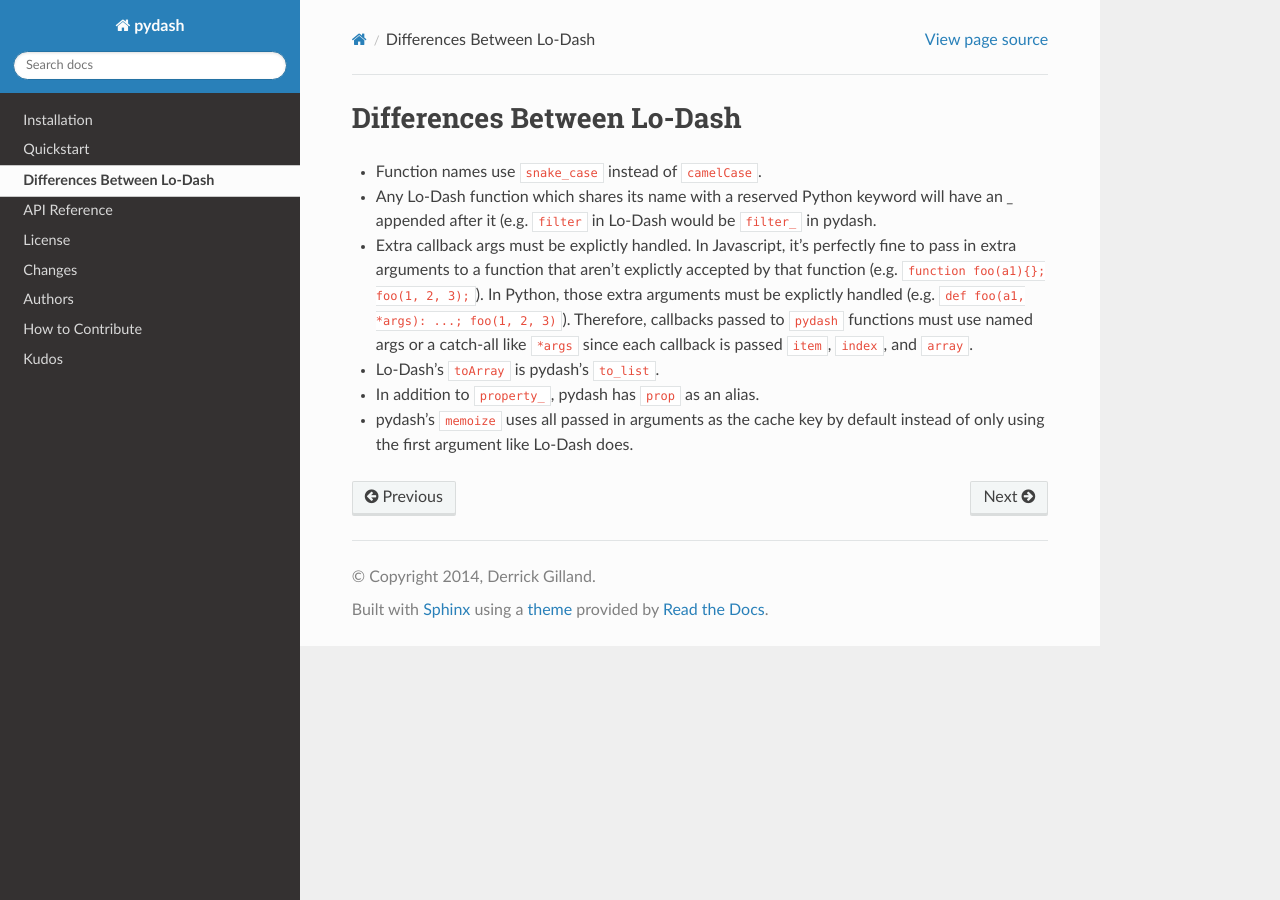
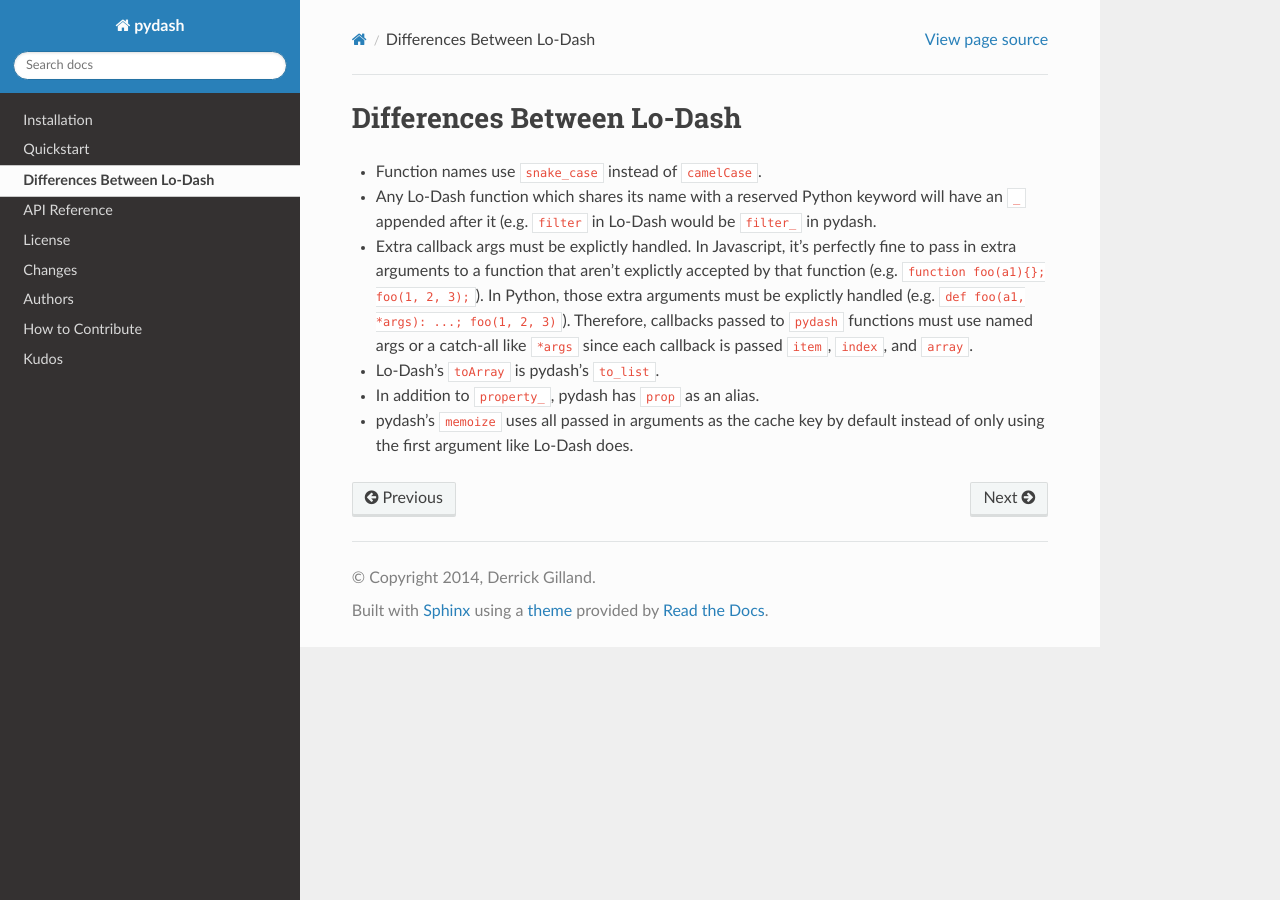
Before and after one commit to dgilland/pydash, a Sphinx documentation site: the page built from docs/differences.rst, in a window 1280 px wide. Built offline with Sphinx 7.4.7 and the Read the Docs theme 2.0.0, drawn with Linux system fonts in a browser that asks for light colours; the version number could not be read and is left out.

Commit message:
Fix formatting syntax.

```diff
--- a/README.rst
+++ b/README.rst
@@ -53,7 +53,7 @@ Differences between Lo-Dash
 ---------------------------
 
 - Function names use ``snake_case`` instead of ``camelCase``.
-- Any Lo-Dash function which shares its name with a reserved Python keyword will have an `_` appended after it (e.g. ``filter`` in Lo-Dash would be ``filter_`` in pydash.
+- Any Lo-Dash function which shares its name with a reserved Python keyword will have an ``_`` appended after it (e.g. ``filter`` in Lo-Dash would be ``filter_`` in pydash.
 - Extra callback args must be explictly handled. In Javascript, it's perfectly fine to pass in extra arguments to a function that aren't explictly accepted by that function (e.g. ``function foo(a1){}; foo(1, 2, 3);``). In Python, those extra arguments must be explictly handled (e.g. ``def foo(a1, *args): ...; foo(1, 2, 3)``). Therefore, callbacks passed to ``pydash`` functions must use named args or a catch-all like ``*args`` since each callback is passed ``item``, ``index``, and ``array``.
 - Lo-Dash's ``toArray`` is pydash's ``to_list``.
 - In addition to ``property_``, pydash has ``prop`` as an alias.
--- a/docs/differences.rst
+++ b/docs/differences.rst
@@ -2,7 +2,7 @@ Differences Between Lo-Dash
 ===========================
 
 - Function names use ``snake_case`` instead of ``camelCase``.
-- Any Lo-Dash function which shares its name with a reserved Python keyword will have an `_` appended after it (e.g. ``filter`` in Lo-Dash would be ``filter_`` in pydash.
+- Any Lo-Dash function which shares its name with a reserved Python keyword will have an ``_`` appended after it (e.g. ``filter`` in Lo-Dash would be ``filter_`` in pydash.
 - Extra callback args must be explictly handled. In Javascript, it's perfectly fine to pass in extra arguments to a function that aren't explictly accepted by that function (e.g. ``function foo(a1){}; foo(1, 2, 3);``). In Python, those extra arguments must be explictly handled (e.g. ``def foo(a1, *args): ...; foo(1, 2, 3)``). Therefore, callbacks passed to ``pydash`` functions must use named args or a catch-all like ``*args`` since each callback is passed ``item``, ``index``, and ``array``.
 - Lo-Dash's ``toArray`` is pydash's ``to_list``.
 - In addition to ``property_``, pydash has ``prop`` as an alias.
```
